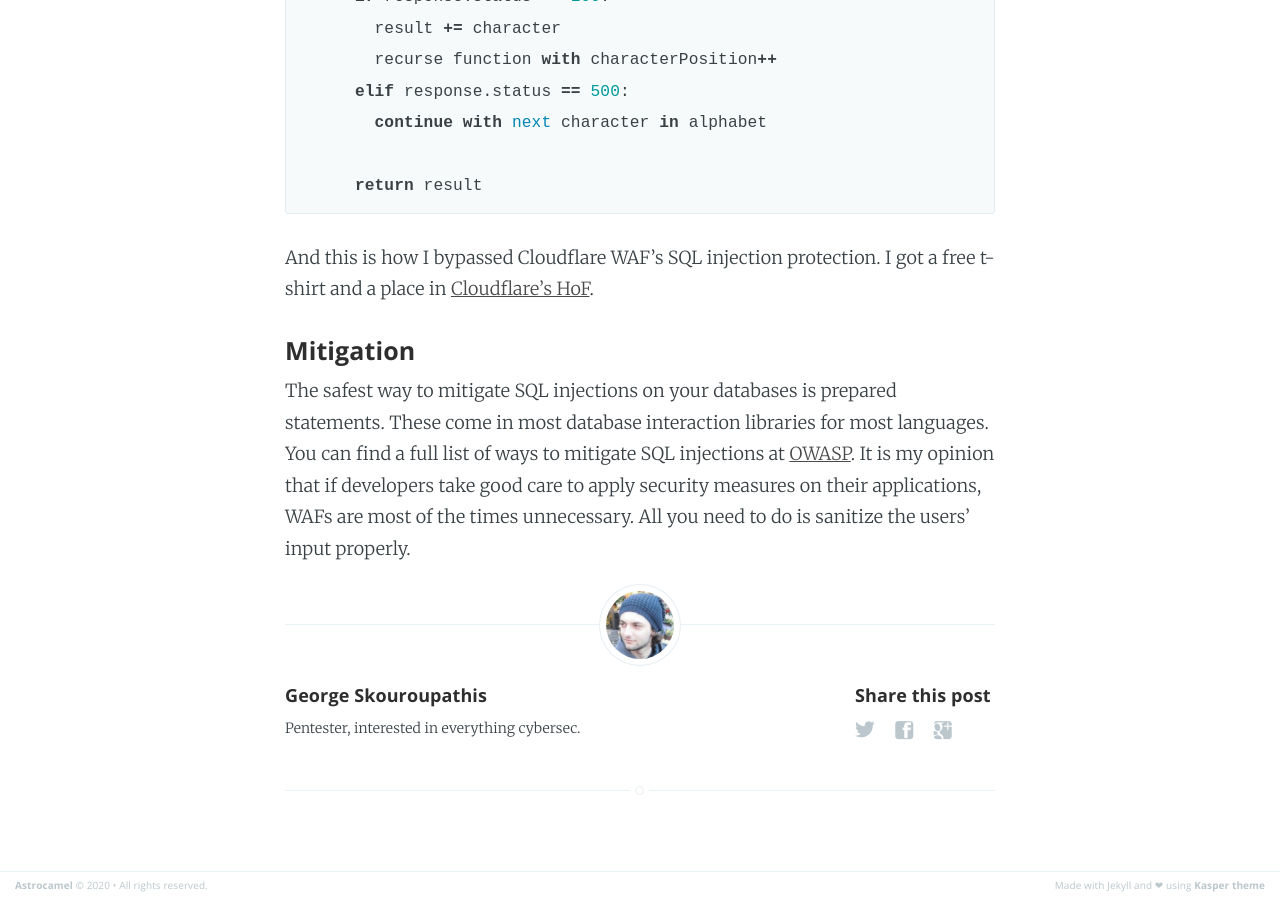
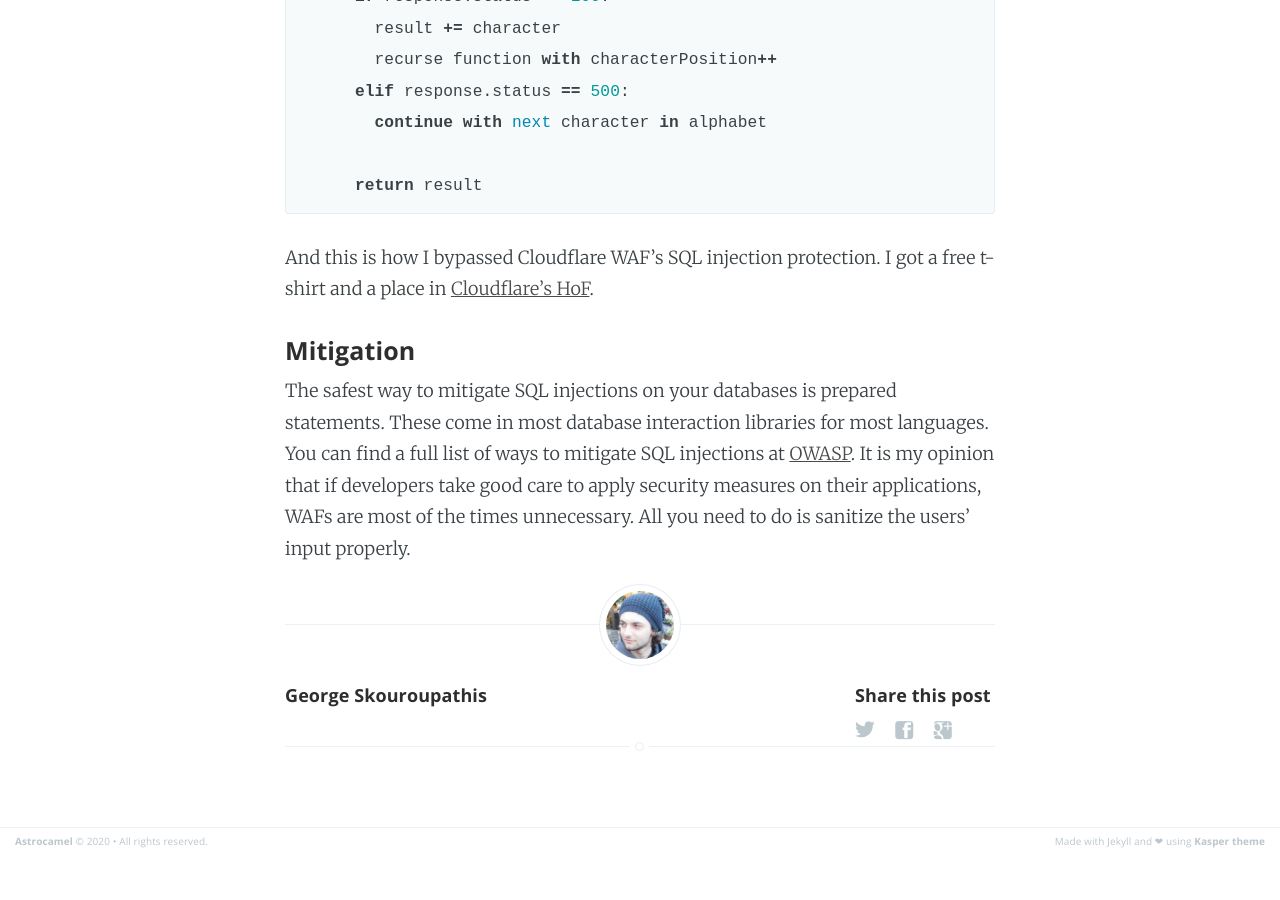
Before and after one commit to GSkouroupathis/gskouroupathis.github.io, a Jekyll site: the page built from _posts/2020-09-04-how-i-bypassed-cloudflares-sql-injection-filter.markdown, in a window 1280 px wide and 900 px high, scrolled down 8077 px. Built offline with Jekyll 4.4.1, drawn with Linux system fonts in a browser that asks for light colours; after the commit the page ends 8932 px from its top, so only the background shows below that.

Commit message:
remove bs

```diff
--- a/_layouts/post.html
+++ b/_layouts/post.html
@@ -71,9 +71,6 @@ post_class: post-template
                     <!-- Author Name -->
                     <h4> {{ site.author }} </h4>
                     <!-- Author Bio -->
-                    <p>
-                        Pentester, interested in everything cybersec.
-                    </p>
                 </section>
             {% endif %}
 
```
